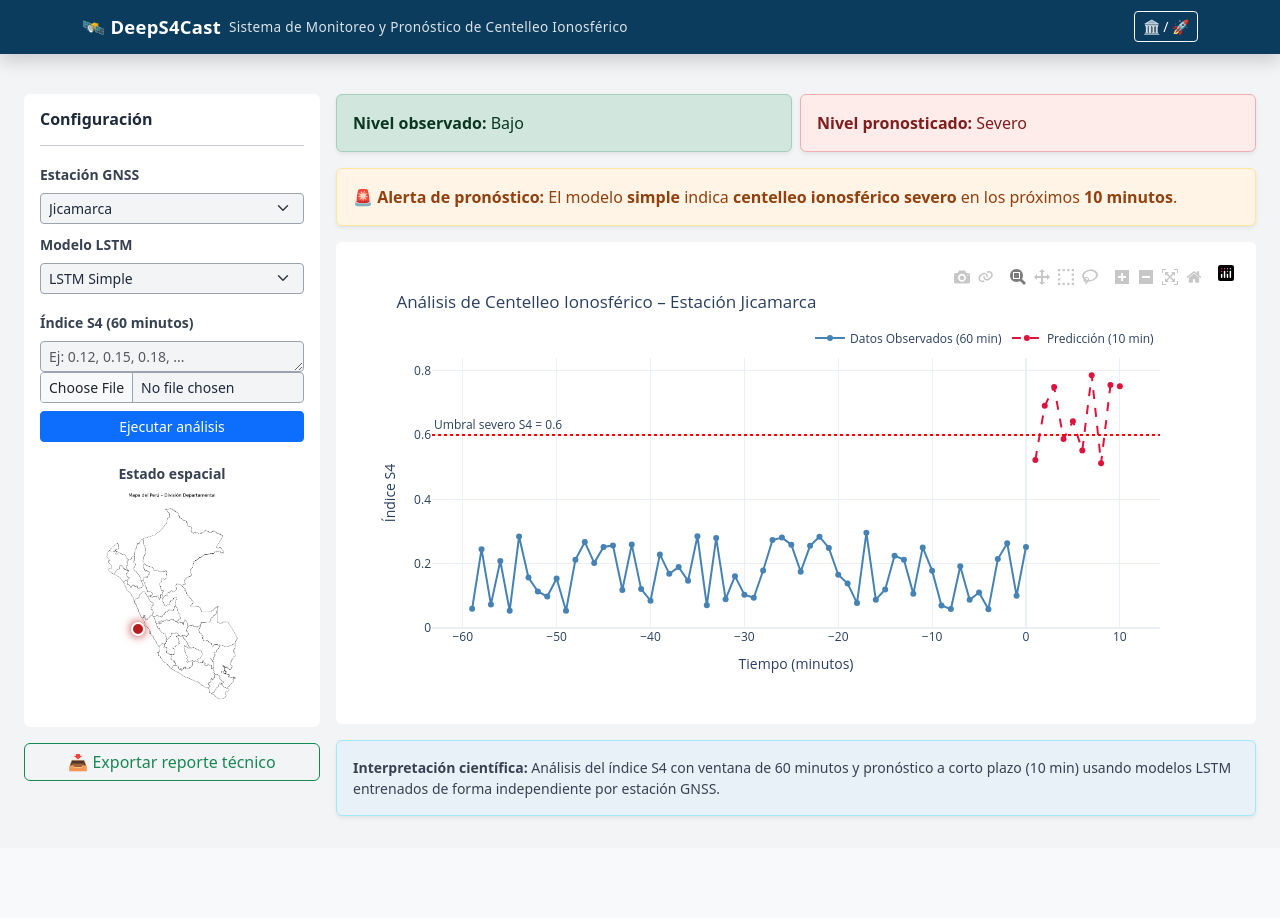
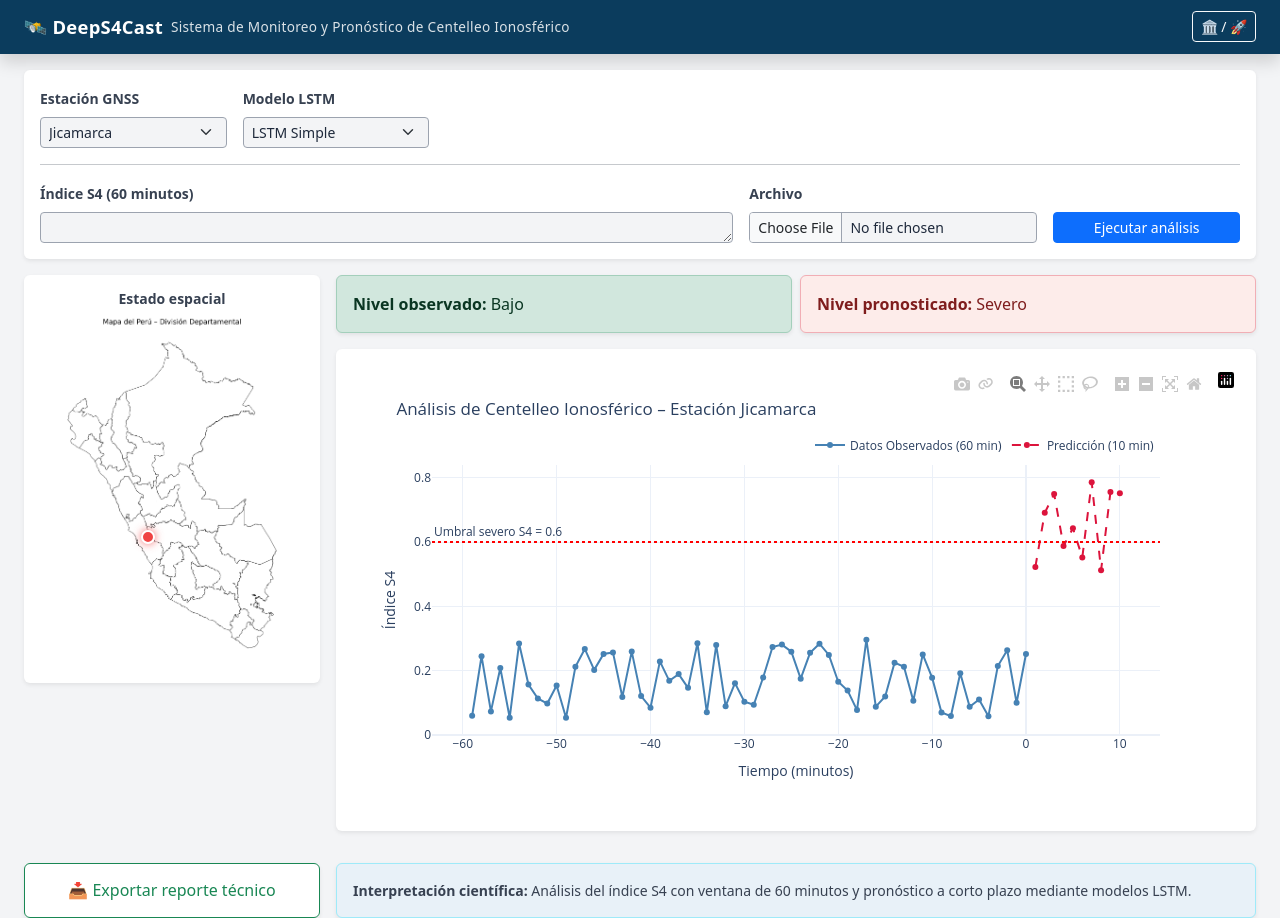
Before and after one commit to sebastianVP/DeepS4Cast, a Django app: page / in a window 1280 px wide. Before the commit the page ends 818 px from the top, so only its background shows below. Run offline with Django 5.2, Linux system fonts and the light colour scheme; some libraries are stand-ins or nearby versions.

Commit message:
version 0.1 terminada

```diff
--- a/DeepS4Cast/core_forecast/static/core_forecast/css/base.css
+++ b/DeepS4Cast/core_forecast/static/core_forecast/css/base.css
@@ -148,16 +148,18 @@ label,
 .map-container {
     position: relative;
     width: 100%;
-    text-align: center;
+    aspect-ratio: 3 / 4; /*   proporción real Perú */
+    max-height: 520px;
+    margin: 0 auto;
 }
 
 .map-img {
     width: 100%;
-    max-height: 220px;        /* 🔑 control visual AQUÍ */
-    height: auto;             /* 🔑 evita recorte */
-    object-fit: contain;
-    display: inline-block;
-    border-radius: 12px;
+    height: 100%;
+    object-fit: scale-down;  /* 🔑 grande + sin recorte */
+}
+.map-card {
+    flex-shrink: 0;          /* 🔑 NO se estira */
 }
 .dot {
     position: absolute;
--- a/DeepS4Cast/core_forecast/templates/core_forecast/dashboard.html
+++ b/DeepS4Cast/core_forecast/templates/core_forecast/dashboard.html
@@ -12,164 +12,118 @@
     <!-- Plotly -->
     <script src="https://cdn.plot.ly/plotly-2.24.1.min.js"></script>
 
-    <!-- CSS base + temas -->
+    <!-- CSS -->
     <link rel="stylesheet" href="{% static 'core_forecast/css/base.css' %}">
     <link rel="stylesheet" href="{% static 'core_forecast/css/theme-scientific.css' %}">
     <link rel="stylesheet" href="{% static 'core_forecast/css/theme-modern.css' %}">
 
-    <!-- Estilos específicos -->
-    <style>
-        .map-container {
-            position: relative;
-            width: 100%;
-        }
-        .map-img {
-            width: 100%;
-            border-radius: 12px;
-        }
-        .dot {
-            position: absolute;
-            width: 14px;
-            height: 14px;
-            border-radius: 50%;
-            border: 2px solid white;
-            transform: translate(-50%, -50%);
-            animation: pulse 1.5s infinite;
-        }
-        .dot-green {
-            background-color: var(--low);
-            box-shadow: 0 0 8px var(--low);
-        }
-        .dot-red {
-            background-color: var(--severe);
-            box-shadow: 0 0 10px var(--severe);
-        }
-        @keyframes pulse {
-            0% { transform: translate(-50%, -50%) scale(1); opacity: 1; }
-            50% { transform: translate(-50%, -50%) scale(1.3); opacity: 0.7; }
-            100% { transform: translate(-50%, -50%) scale(1); opacity: 1; }
-        }
-    </style>
 </head>
 
 <body data-theme="scientific">
 
-<!-- ===================== -->
 <!-- NAVBAR -->
-<!-- ===================== -->
-<nav class="navbar mb-4 shadow">
-    <div class="container">
-        <span class="navbar-brand d-flex align-items-center gap-2">
+<nav class="navbar shadow mb-3">
+    <div class="container-fluid px-4 d-flex align-items-center">
+        <div class="navbar-brand d-flex align-items-center gap-2">
             <span class="navbar-title">🛰️ DeepS4Cast</span>
-            <span class="navbar-subtitle">
+            <span class="navbar-subtitle d-none d-md-inline">
                 Sistema de Monitoreo y Pronóstico de Centelleo Ionosférico
             </span>
-        </span>
+        </div>
 
-        <!-- Toggle tema -->
         <button id="themeToggle"
-                class="btn btn-outline-light btn-sm ms-auto"
-                title="Cambiar estilo visual">
+                class="btn btn-outline-light btn-sm ms-auto">
             🏛️ / 🚀
         </button>
     </div>
 </nav>
 
-<!-- ===================== -->
-<!-- CONTENIDO -->
-<!-- ===================== -->
-<div class="container-fluid px-4 py-3">
-<div class="row g-3">
+<!-- CONFIGURACIÓN -->
+<div class="container-fluid px-4">
 
-<!-- ===================== -->
-<!-- COLUMNA IZQUIERDA -->
-<!-- ===================== -->
-<div class="col-xl-3 col-lg-4">
-
-<div class="card card-custom mb-3">
+<div class="card shadow-sm mb-3 map-card">
 <div class="card-body">
 
-<h6 class="fw-bold mb-2">Configuración</h6>
-<hr>
+<!-- FORM GET -->
+<form method="GET">
+<div class="row g-3 align-items-end">
 
-<!-- ESTACIÓN + MODELO -->
-<form method="GET">
+    <div class="col-xl-2 col-md-4">
         <label class="form-label small fw-bold">Estación GNSS</label>
         <select name="estacion"
-            class="form-select form-select-sm mb-2"
+                class="form-select form-select-sm"
                 onchange="this.form.submit()">
             {% for e in estaciones %}
-        <option value="{{ e }}" {% if estacion_sel == e %}selected{% endif %}>
-            {{ e }}
-        </option>
+            <option value="{{ e }}" {% if estacion_sel == e %}selected{% endif %}>{{ e }}</option>
             {% endfor %}
         </select>
+    </div>
 
+    <div class="col-xl-2 col-md-4">
         <label class="form-label small fw-bold">Modelo LSTM</label>
         <select name="modelo"
                 class="form-select form-select-sm"
                 onchange="this.form.submit()">
             {% for key, name in modelos.items %}
-        <option value="{{ key }}" {% if modelo_sel == key %}selected{% endif %}>
-            {{ name }}
-        </option>
+            <option value="{{ key }}" {% if modelo_sel == key %}selected{% endif %}>{{ name }}</option>
             {% endfor %}
         </select>
+    </div>
+
+</div>
 </form>
 
-<!-- INPUT S4 -->
-<form method="POST" enctype="multipart/form-data" class="mt-3">
+<hr class="my-3">
+
+<!-- FORM POST -->
+<form method="POST" enctype="multipart/form-data">
 {% csrf_token %}
-<label class="form-label small fw-bold">
-    Índice S4 (60 minutos)
-</label>
+<div class="row g-3 align-items-end">
 
+    <div class="col-xl-7 col-md-8">
+        <label class="form-label small fw-bold">Índice S4 (60 minutos)</label>
         <textarea name="s4_text"
                   class="form-control form-control-sm"
-          rows="1"
-          placeholder="Ej: 0.12, 0.15, 0.18, ..."></textarea>
+                  rows="1"></textarea>
+    </div>
 
-<!--<div class="text-center small my-2 text-muted">— o —</div>-->
+    <div class="col-xl-3 col-md-4">
+        <label class="form-label small fw-bold">Archivo</label>
+        <input type="file" name="s4_file" class="form-control form-control-sm">
+    </div>
 
-<input type="file"
-       name="s4_file"
-       class="form-control form-control-sm">
+    <div class="col-xl-2 col-md-4 d-grid">
+        <button class="btn btn-primary btn-sm">Ejecutar análisis</button>
+    </div>
 
-<button class="btn btn-primary btn-sm w-100 mt-2">
-    Ejecutar análisis
-</button>
+</div>
 </form>
-
-<!-- MAPA -->
-<div class="mt-4 text-center">
-    <h6 class="small fw-bold text-secondary mb-2">Estado espacial</h6>
-    <div class="map-container">
-        <img src="{% static 'core_forecast/img/peru_map.png' %}"
-             class="map-img">
-
-        {% if coord %}
-        <div class="dot {% if alerta_observada or alerta_pronostico %}dot-red{% else %}dot-green{% endif %}"
-             style="top: {{ coord.top }}%; left: {{ coord.left }}%;">
-        </div>
-        {% endif %}
-    </div>
-</div>
 
 </div>
 </div>
 
-<button class="btn btn-outline-success w-100">
-    📥 Exportar reporte técnico
-</button>
+<!-- CONTENIDO -->
+<div class="row g-3">
 
+<!-- IZQUIERDA -->
+<div class="col-xl-3 col-lg-4">
+<div class="card shadow-sm map-card">
+<div class="card-body text-center">
+    <h6 class="small fw-bold text-secondary mb-2">Estado espacial</h6>
+    <div class="map-container">
+        <img src="{% static 'core_forecast/img/peru_map.png' %}" class="map-img">
+        {% if coord %}
+        <div class="dot {% if alerta_observada or alerta_pronostico %}dot-red{% else %}dot-green{% endif %}"
+             style="top: {{ coord.top }}%; left: {{ coord.left }}%;"></div>
+        {% endif %}
+    </div>
+</div>
+</div>
 </div>
 
-<!-- ===================== -->
-<!-- COLUMNA DERECHA -->
-<!-- ===================== -->
+<!-- DERECHA -->
 <div class="col-xl-9 col-lg-8">
 
-<!-- INDICADORES -->
 <div class="row g-2 mb-3">
     <div class="col-md-6">
         <div class="alert alert-{{ nivel_obs_color }} shadow-sm mb-0">
@@ -183,50 +137,38 @@
     </div>
 </div>
 
-<!-- ALERTAS -->
-{% if alerta_observada %}
-<div class="alert alert-danger shadow-sm">
-⚠️ <strong>Alerta observada:</strong>
-Valores <strong>S4 ≥ 0.6</strong> detectados en la ventana de observación.
-</div>
-{% endif %}
-
-{% if alerta_pronostico %}
-<div class="alert alert-warning shadow-sm">
-🚨 <strong>Alerta de pronóstico:</strong>
-El modelo <strong>{{ modelo_sel }}</strong> indica
-<strong>centelleo ionosférico severo</strong>
-en los próximos <strong>10 minutos</strong>.
-</div>
-{% endif %}
-
-{% if error_msg %}
-<div class="alert alert-secondary shadow-sm">
-⚠️ {{ error_msg }}
-</div>
-{% endif %}
-
-<!-- GRÁFICO -->
-<div class="card card-custom">
+<div class="card shadow-sm">
 <div class="card-body">
     {{ plot_div|safe }}
 </div>
 </div>
 
-<!-- INTERPRETACIÓN -->
-<div class="alert alert-info small shadow-sm mt-3">
+</div>
+</div>
+
+<!-- FILA FINAL ALINEADA -->
+<div class="row g-3 align-items-stretch mt-3">
+
+    <div class="col-xl-3 col-lg-4 d-flex">
+        <div class="card w-100 shadow-sm d-flex align-items-center justify-content-center">
+            <button class="btn btn-outline-success w-100 h-100">
+                📥 Exportar reporte técnico
+            </button>
+        </div>
+    </div>
+
+    <div class="col-xl-9 col-lg-8 d-flex">
+        <div class="alert alert-info small shadow-sm w-100 mb-0">
             <strong>Interpretación científica:</strong>
             Análisis del índice S4 con ventana de 60 minutos y
-pronóstico a corto plazo (10 min) usando modelos LSTM
-entrenados de forma independiente por estación GNSS.
+            pronóstico a corto plazo mediante modelos LSTM.
+        </div>
     </div>
 
 </div>
-</div>
+
 </div>
 
-<!-- JS Toggle tema -->
 <script src="{% static 'core_forecast/js/theme-toggle.js' %}"></script>
-
 </body>
 </html>
--- a/DeepS4Cast/core_forecast/views.py
+++ b/DeepS4Cast/core_forecast/views.py
@@ -29,13 +29,13 @@ def dashboard_estatico(request):
 
 
     estaciones_coords = {
-        'Jicamarca': {'top': 63, 'left': 37},
+        'Jicamarca': {'top': 63, 'left': 41},
         'Huancayo':  {'top': 63, 'left': 49},
-        'Piura':     {'top': 31, 'left': 13},
+        'Piura':     {'top': 31, 'left': 23},
         'Cuzco':     {'top': 70, 'left': 70},
         'Pucallpa':  {'top': 56, 'left': 62},
         'Ayacucho':  {'top': 76, 'left': 56},
-        'Tacna':     {'top': 91, 'left': 83},
+        'Tacna':     {'top': 91, 'left': 73},
         'Iquitos':   {'top': 30, 'left': 50},
     }
 
```
Lines whose indentation alone changed are shown as unchanged.
